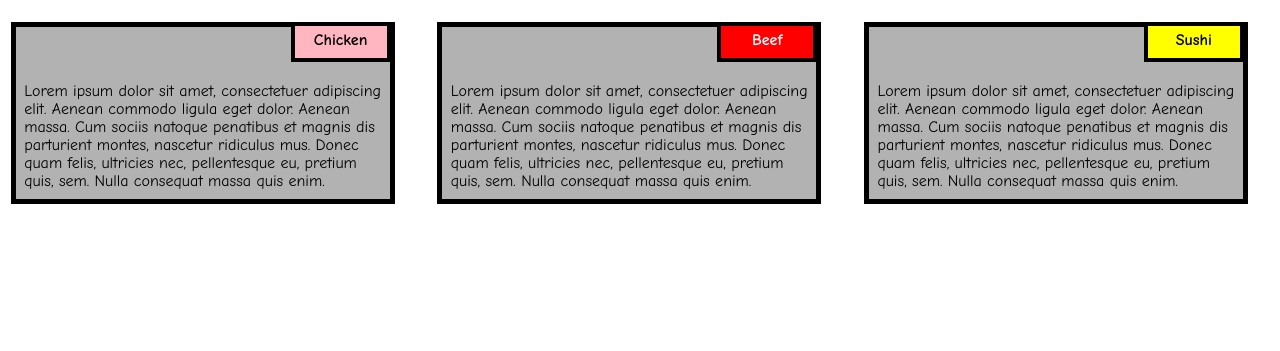
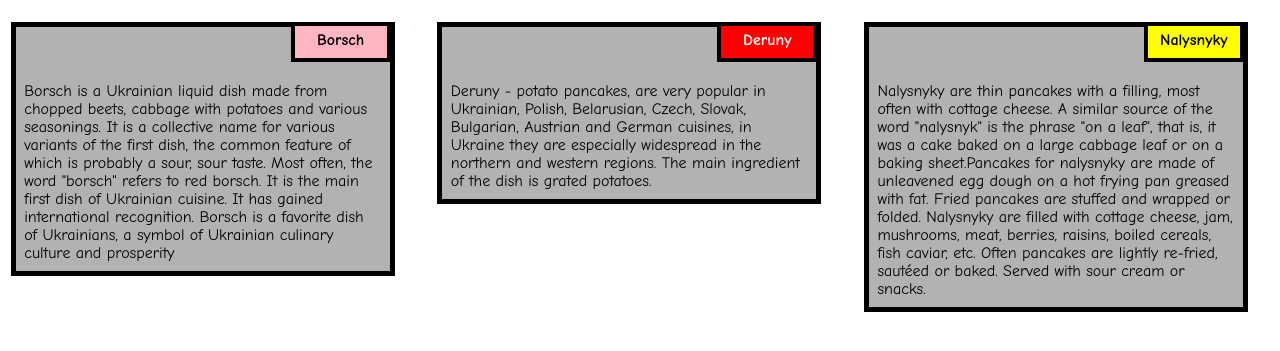
Before and after one commit to Guz122/kurva, a plain HTML site: page Index.html in a window 1280 px wide. Shown: the part 95-446 px from the top of the page. Drawn offline with Linux system fonts and the light colour scheme; a web font is replaced by a local one.

Commit message:
Update Index.html

```diff
--- a/Index.html
+++ b/Index.html
@@ -14,24 +14,24 @@
 
   <div class="col-lg-4 col-md-6 col-sm-12">
   	<div class="box">
-  		<p class="content-name name1">Chicken</p>
-  		<p class="content">Lorem ipsum dolor sit amet, consectetuer adipiscing elit. Aenean commodo ligula eget dolor. Aenean massa. Cum sociis natoque penatibus et magnis dis parturient montes, nascetur ridiculus mus. Donec quam felis, ultricies nec, pellentesque eu, pretium quis, sem. Nulla consequat massa quis enim.</p>
+  		<p class="content-name name1">Borsch</p>
+  		<p class="content">Borsch is a Ukrainian liquid dish made from chopped beets, cabbage with potatoes and various seasonings. It is a collective name for various variants of the first dish, the common feature of which is probably a sour, sour taste. Most often, the word "borsch" refers to red borsch. It is the main first dish of Ukrainian cuisine. It has gained international recognition. Borsch is a favorite dish of Ukrainians, a symbol of Ukrainian culinary culture and prosperity</p>
   	</div>
   </div>
 
   <div class="col-lg-4 col-md-6 col-sm-12">
   	<div class="box">
-   		<p class="content-name name2">Beef</p>
-   		<p class="content">Lorem ipsum dolor sit amet, consectetuer adipiscing elit. Aenean commodo ligula eget dolor. Aenean massa. Cum sociis natoque penatibus et magnis dis parturient montes, nascetur ridiculus mus. Donec quam felis, ultricies nec, pellentesque eu, pretium quis, sem. Nulla consequat massa quis enim.</p>
+   		<p class="content-name name2">Deruny</p>
+   		<p class="content">Deruny - potato pancakes, are very popular in Ukrainian, Polish, Belarusian, Czech, Slovak, Bulgarian, Austrian and German cuisines, in Ukraine they are especially widespread in the northern and western regions. The main ingredient of the dish is grated potatoes.</p>
   	</div>
   </div>
 
   <div class="col-lg-4 col-md-12 col-sm-12">
   	<div class="box">
-  		<p class="content-name name3">Sushi</p>
-  		<p class="content">Lorem ipsum dolor sit amet, consectetuer adipiscing elit. Aenean commodo ligula eget dolor. Aenean massa. Cum sociis natoque penatibus et magnis dis parturient montes, nascetur ridiculus mus. Donec quam felis, ultricies nec, pellentesque eu, pretium quis, sem. Nulla consequat massa quis enim.</p>
+  		<p class="content-name name3">Nalysnyky</p>
+  		<p class="content">Nalysnyky are thin pancakes with a filling, most often with cottage cheese. A similar source of the word "nalysnyk" is the phrase "on a leaf", that is, it was a cake baked on a large cabbage leaf or on a baking sheet.Pancakes for nalysnyky are made of unleavened egg dough on a hot frying pan greased with fat. Fried pancakes are stuffed and wrapped or folded. Nalysnyky are filled with cottage cheese, jam, mushrooms, meat, berries, raisins, boiled cereals, fish caviar, etc. Often pancakes are lightly re-fried, sautéed or baked. Served with sour cream or snacks.</p>
   	</div>
   </div>
-
+<link rel="preconnect" href="https://fonts.googleapis.com"><link rel="preconnect" href="https://fonts.gstatic.com" crossorigin><link href="https://fonts.googleapis.com/css2?family=Rubik+Puddles&display=swap" rel="stylesheet">
 </body>
 </html>
```
